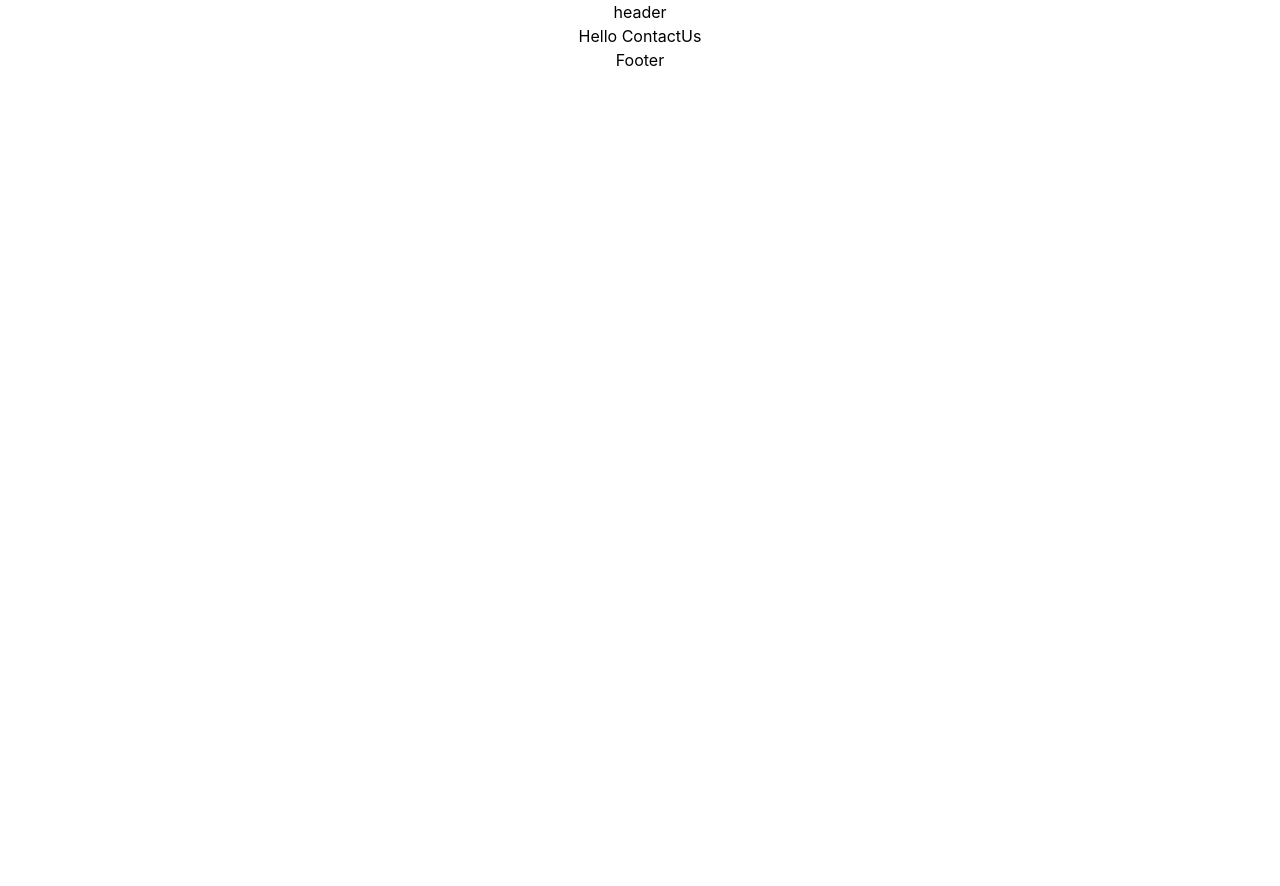
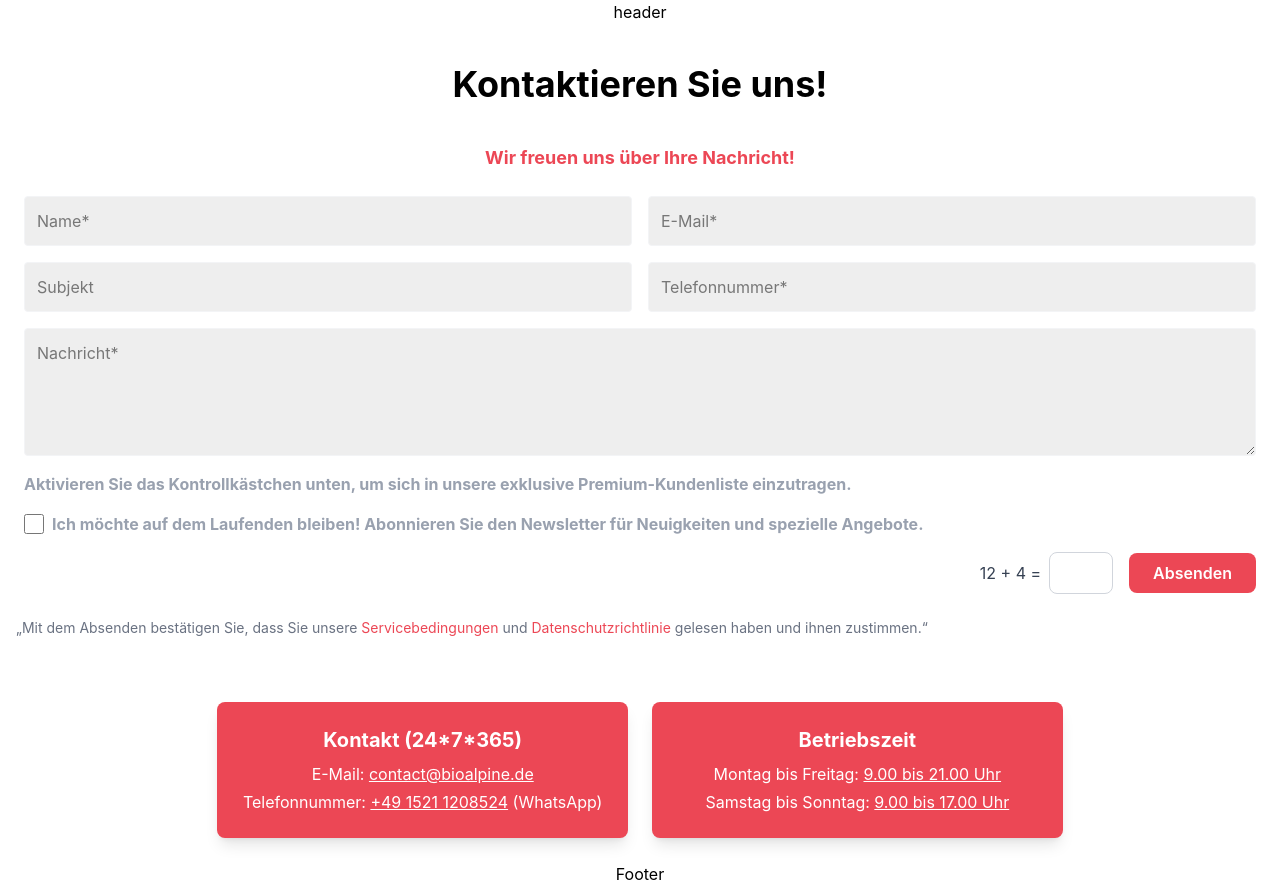
Before and after one commit to zeelweetech/bio-ai-pine, a React (Create React App) app: page /Contact in a window 1280 px wide. Before the commit the page ends 800 px from the top, so only its background shows below. Built offline with nearby package versions, Linux system fonts and the light colour scheme.

Commit message:
create conatct us page

```diff
--- a/src/components/ContactUs.js
+++ b/src/components/ContactUs.js
@@ -1,11 +1,23 @@
 import React from "react";
 import Header from "../pages/Header";
 import Footer from "../pages/Footer";
+import ContactForm from "../pages/ContactForm";
+import ContactInfo from "../pages/ContactInfo ";
 function ContactUs() {
     return (
         <div>
             <Header />
-            <h1>Hello ContactUs</h1>
+            <h1 className="flex justify-center text-2xl sm:text-3xl md:text-4xl lg:text-4xl font-bold text-center mt-10 mb-10">Kontaktieren Sie uns!</h1>
+            <span className="text-[#ec4755] text-base sm:text-lg md:text-lg lg:text-lg font-bold mb-10">Wir freuen uns über Ihre Nachricht!</span>
+            <ContactForm />
+            <div className="grid grid-cols-1 md:grid-cols-2 max-w-7xl mx-auto px-4">
+                <span className="md:col-span-2 text-sm sm:text-base md:text-sm lg:text-sm text-gray-500 text-center md:text-left mb-6 md:mb-10">
+                    „Mit dem Absenden bestätigen Sie, dass Sie unsere{" "}
+                    <a href="#" className="text-[#ec4755]">Servicebedingungen</a> und{" "}
+                    <a href="#" className="text-[#ec4755]">Datenschutzrichtlinie</a> gelesen haben und ihnen zustimmen.“
+                </span>
+            </div>
+            <ContactInfo />
             <Footer />
         </div>
     )
--- /dev/null
+++ b/src/pages/ContactForm.js
@@ -0,0 +1,41 @@
+import React from "react";
+
+function ContactForm() {
+    return (
+        <div className="flex justify-center items-center">
+            <div className="w-full max-w-7xl p-6">
+
+                <form className="grid grid-cols-1 md:grid-cols-2 gap-4">
+
+                    <input type="text" placeholder="Name*" className="p-3 border border-gray-100 rounded-sm w-full bg-[#eee]" />
+
+                    <input type="email" placeholder="E-Mail*" className="p-3 border border-gray-100 rounded-sm w-full bg-[#eee]" />
+
+                    <input type="text" placeholder="Subjekt" className="p-3 border border-gray-100 rounded-sm w-full bg-[#eee]" />
+
+                    <input type="text" placeholder="Telefonnummer*" className="p-3 border border-gray-100 rounded-sm w-full bg-[#eee]" />
+
+                    <textarea placeholder="Nachricht*" className="p-3 border border-gray-100 rounded-sm w-full bg-[#eee] md:col-span-2 h-32"></textarea>
+
+                    <span className="md:col-span-2 flex items-center gap-2 text-gray-400 text-xs sm:text-base font-bold">Aktivieren Sie das Kontrollkästchen unten, um sich in unsere exklusive Premium-Kundenliste einzutragen.</span>
+                    <div className="md:col-span-2 flex items-center gap-2">
+                        <input type="checkbox" className="w-5 h-5 bg-[#eee]" />
+                        <span className="text-gray-400 text-xs sm:text-base font-bold">
+                            Ich möchte auf dem Laufenden bleiben! Abonnieren Sie den Newsletter für Neuigkeiten und spezielle Angebote.
+                        </span>
+                    </div>
+
+                    <div className="md:col-span-2 flex justify-end items-center">
+                        <span className="text-gray-700 mr-2">12 + 4 =</span>
+                        <input type="text" className="p-2 border border-gray-300 rounded-lg w-16 mr-4" />
+                        <button type="submit" className="bg-[#ec4755] text-white px-6 py-2 rounded-lg font-semibold hover:bg-red-400">
+                            Absenden
+                        </button>
+                    </div>
+                </form>
+            </div>
+        </div>
+    )
+}
+
+export default ContactForm
--- /dev/null
+++ b/src/pages/ContactInfo .js
@@ -0,0 +1,29 @@
+import React from "react";
+
+function ContactInfo() {
+    return (
+        <div className="flex flex-col md:flex-row justify-center items-center gap-6 p-6 bg-white">
+            <div className="bg-[#ec4755] text-white text-center p-6 rounded-lg shadow-lg w-full md:w-1/3">
+                <h2 className="text-xl font-bold">Kontakt (24*7*365)</h2>
+                <p className="mt-2">
+                    E-Mail: <a href="mailto:contact@bioalpine.de" className="underline">contact@bioalpine.de</a>
+                </p>
+                <p className="mt-1">
+                    Telefonnummer: <a href="tel:+4915211208524" className="underline">+49 1521 1208524</a> (WhatsApp)
+                </p>
+            </div>
+
+            <div className="bg-[#ec4755] text-white text-center p-6 rounded-lg shadow-lg w-full md:w-1/3">
+                <h2 className="text-xl font-bold">Betriebszeit</h2>
+                <p className="mt-2">
+                    Montag bis Freitag: <span className="underline">9.00 bis 21.00 Uhr</span>
+                </p>
+                <p className="mt-1">
+                    Samstag bis Sonntag: <span className="underline">9.00 bis 17.00 Uhr</span>
+                </p>
+            </div>
+        </div>
+    );
+}
+
+export default ContactInfo
```
